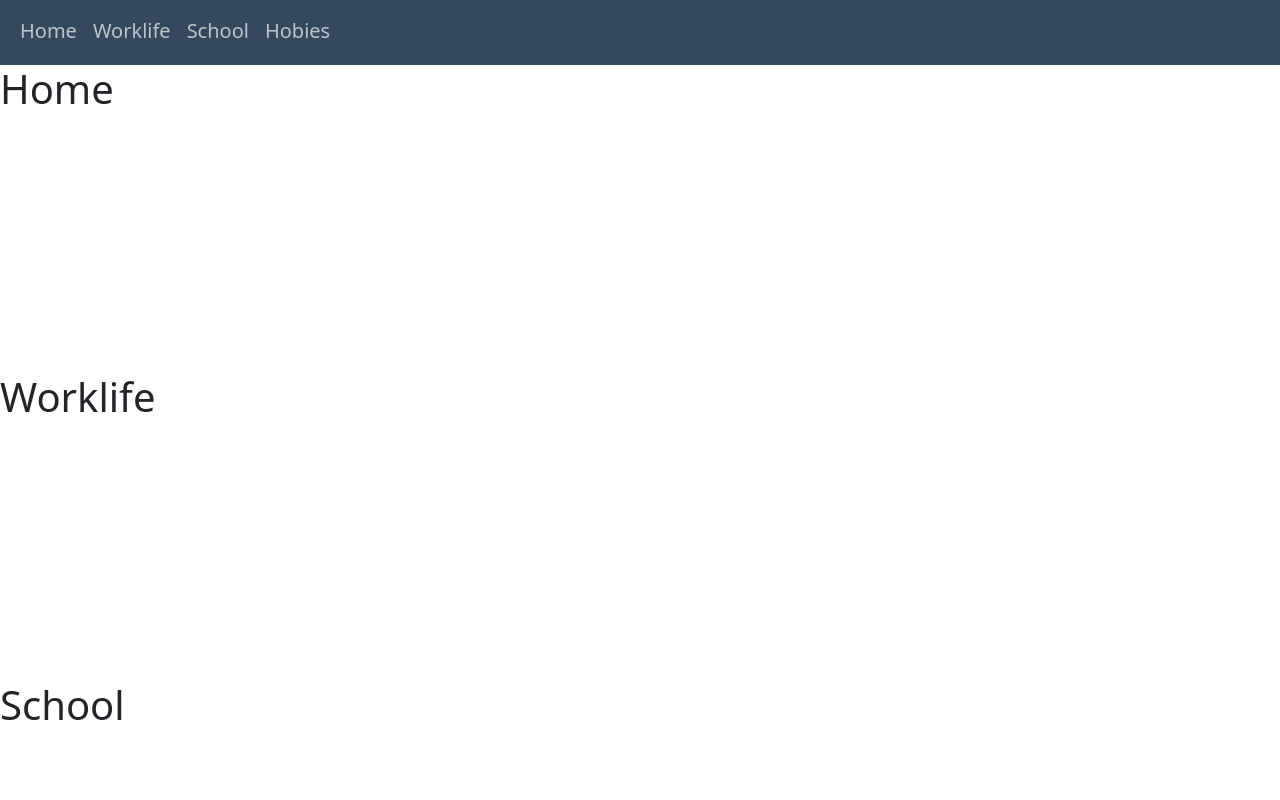
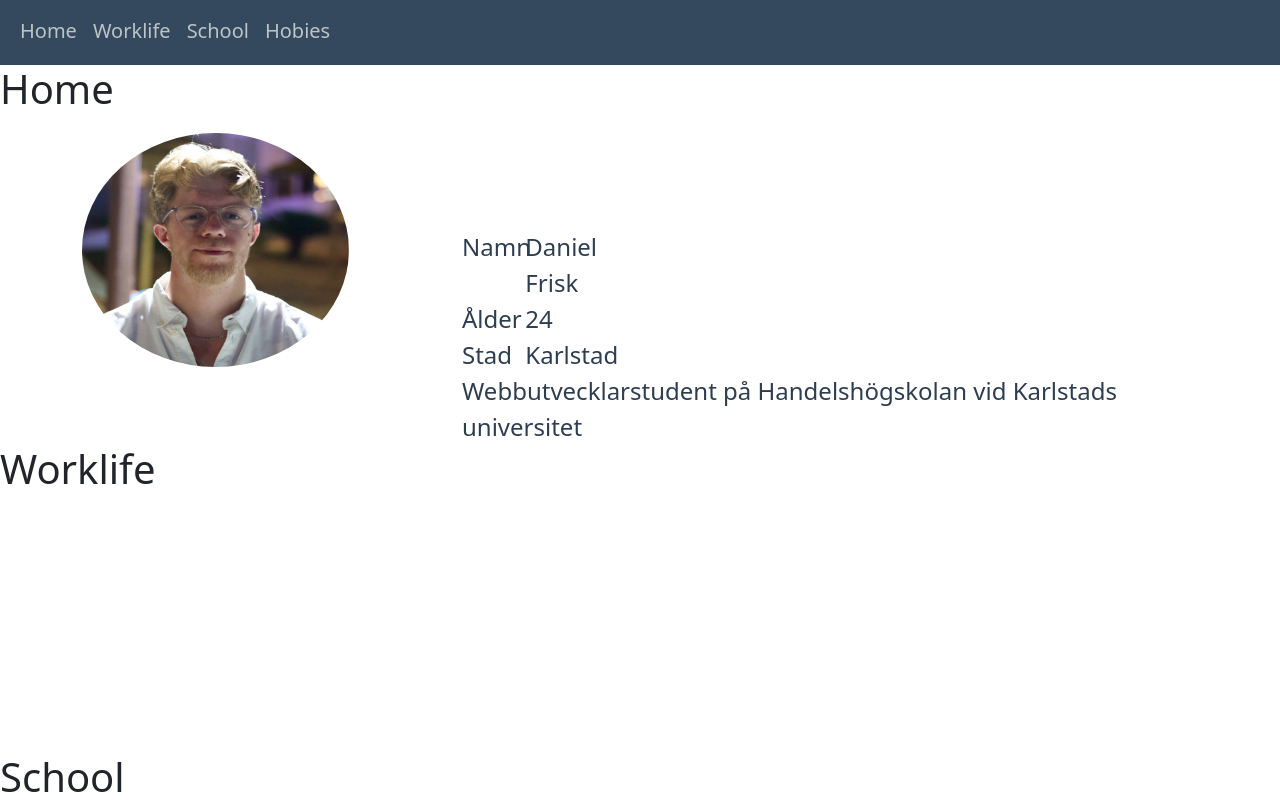
Before and after one commit to Dackefrsik/Daniel-Portfolio, a React (Vite) app in the folder cv-webbapp/: page / in a window 1280 px wide. Shown: the top 800 px of the page. Built offline with nearby package versions, Linux system fonts and the light colour scheme.

Commit message:
Påbörjat profil
Har påbörjat byggandet av min profil

```diff
--- a/cv-webbapp/src/body/Home.jsx
+++ b/cv-webbapp/src/body/Home.jsx
@@ -1,10 +1,64 @@
 
+import { useEffect, useState } from "react";
+import profilbild from "../assets/Profilbild.jpg";
 
-function Home(){
+function Home() {
+
+    const [currentDate, setCurrentDate] = useState("");
+
+    //#region Funkltion som räknar ut ålder
+    function calculateAge() {
+        let birthYear = 2000;
+        let birthMonth = 8;
+        let birthDate = 24;
+        let currentYear = new Date().getFullYear();
+        let currentMonth = new Date().getMonth();
+        let currentDate = new Date().getDay();
+
+        let age;
+
+        if (currentMonth >= birthMonth && birthDate >= currentDate) {
+            age = currentYear - birthYear;
+        }
+        else {
+            age = currentYear - birthYear - 1;
+        }
+
+        setCurrentDate(age);
+    }
+
+    useEffect(() => {
+        calculateAge();
+    })
+    //#endregion
 
     return (
         <>
             <h1 id="Home">Home</h1>
+            <div className="container">
+                <div className="row">
+                    <div className="col-4">
+                        <img src={profilbild} alt="Profilbild" className="w-75 h-75 rounded-circle" />
+                    </div>
+                    <div className="col-8 pt-5">
+                        <div className="row mt-5">
+                            <div className="col-1 fontHome">Namn</div>
+                            <div className="col-2 fontHome">Daniel Frisk</div>
+                        </div>
+                        <div className="row">
+                            <div className="col-1 fontHome">Ålder</div>
+                            <div className="col-2 fontHome">{currentDate}</div>
+                        </div>
+                        <div className="row">
+                            <div className="col-1 fontHome">Stad</div>
+                            <div className="col-2 fontHome">Karlstad</div>
+                        </div>
+                        <div className="row">
+                            <div className="col fontHome">Webbutvecklarstudent på Handelshögskolan vid Karlstads universitet</div>
+                        </div>
+                    </div>
+                </div>
+            </div>
         </>
     )
 }
--- a/cv-webbapp/style/style.css
+++ b/cv-webbapp/style/style.css
@@ -33,7 +33,7 @@ nav a:hover{
 /*#endregion*/
 
 #Home{
-    height: 300px;
+    margin-bottom: 20px;
 }
 
 #Worklife{
@@ -47,3 +47,9 @@ nav a:hover{
 #Hobie{
     height: 300px;
 }
+
+
+.fontHome{
+    font-size: 1.5rem;
+    color: var(--TexColor);
+}
```
Also changed, not shown: cv-webbapp/src/assets/Profilbild.jpg (added).
